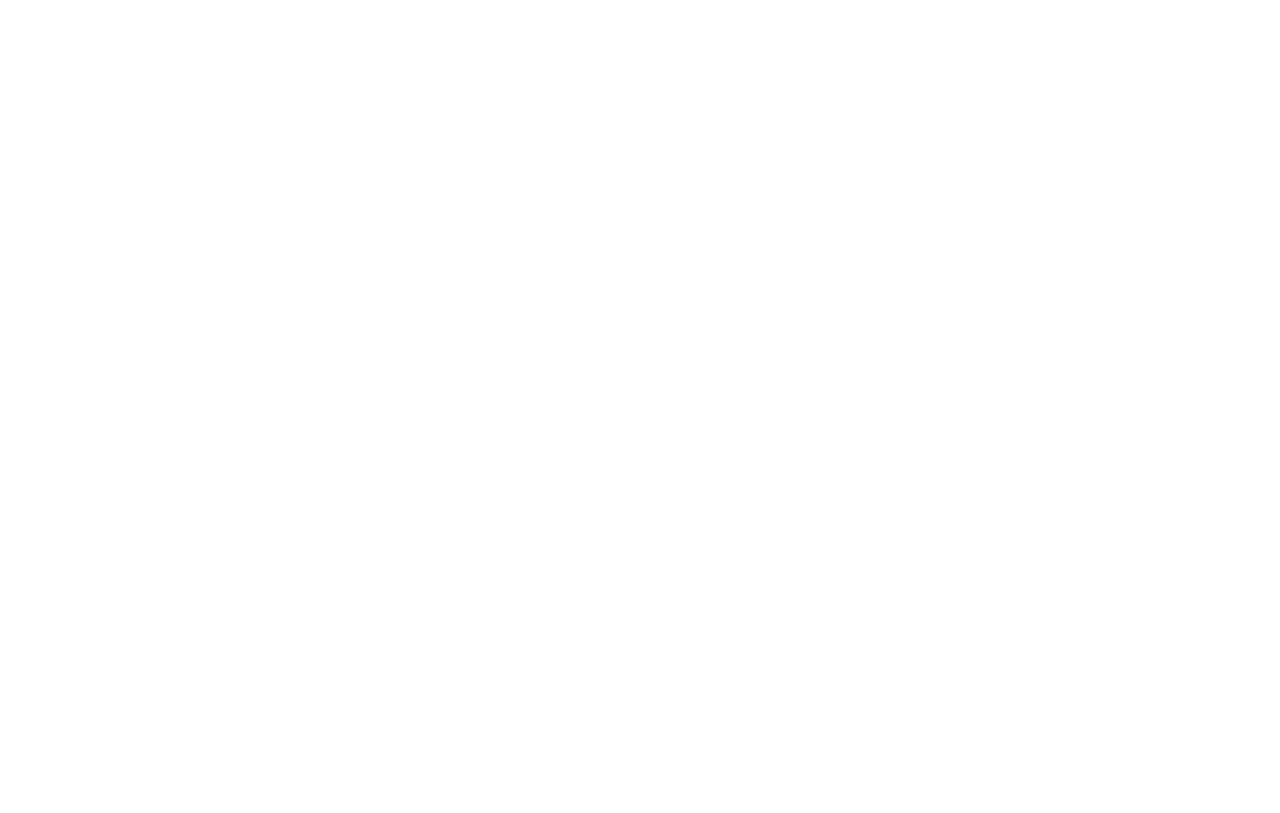
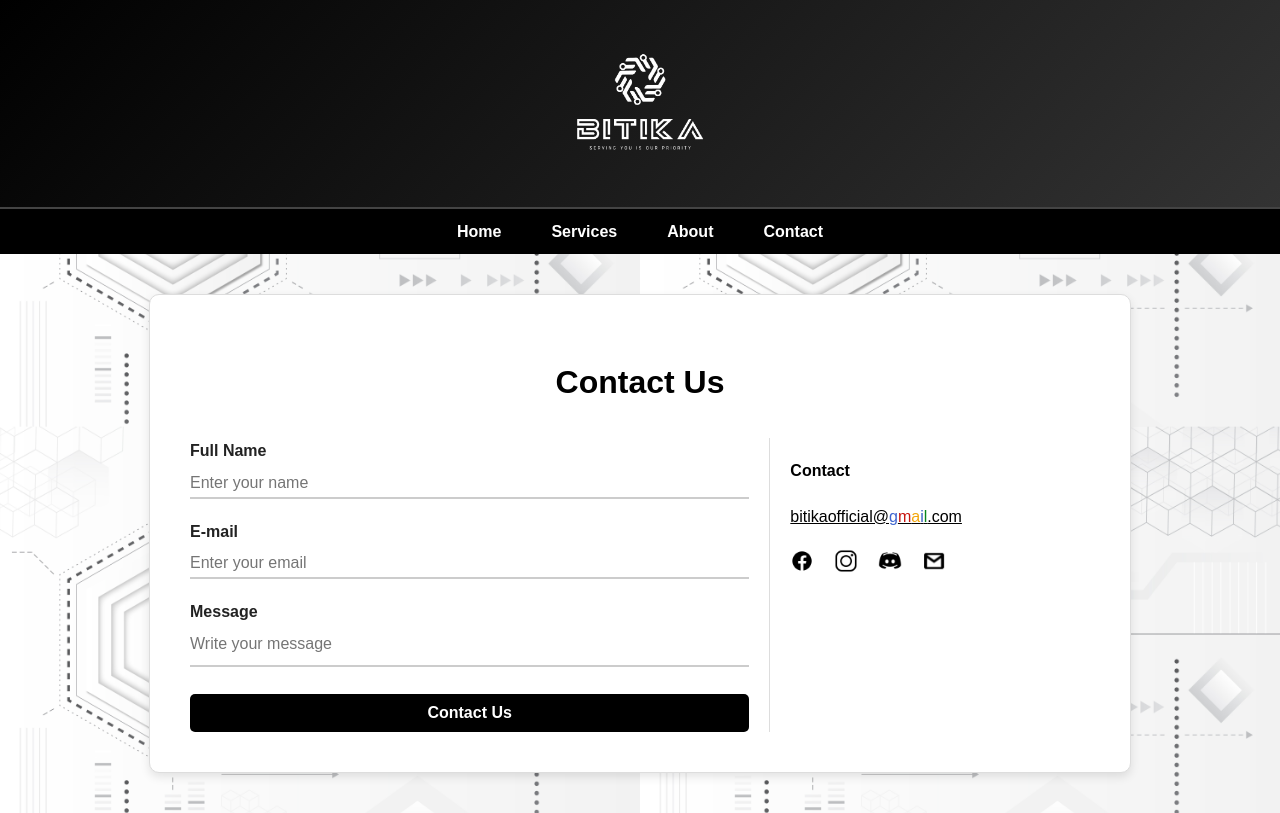
Before and after one commit to smthnsmthn/bitika, a plain HTML site: page contact.html in a window 1280 px wide. Drawn offline with Linux system fonts and the light colour scheme.

Commit message:
test is done

```diff
--- a/contact.html
+++ b/contact.html
@@ -1,2 +1,65 @@
+<!DOCTYPE html>
+<html lang="en">
+<head>
+    <meta charset="UTF-8">
+    <meta name="viewport" content="width=device-width, initial-scale=1.0">
+    <title>Contact</title>
+    <link rel="stylesheet" href="contact.css">
+    <script src="script.js" defer></script>
+</head>
+<body>
+    <header>
+        <div class="logo-container">
+            <a href="index.html"><img src="images/BITIKA_LOGO-removebg.png" alt="Bitika Logo" class="logo" /></a>
+        </div>
+    </header>
+
+    <nav>
+        <ul>
+            <li><a href="index.html">Home</a></li>
+            <li><a href="services.html">Services</a></li>
+            <li><a href="about.html">About</a></li>
+            <li><a href="contact.html">Contact</a></li>
+        </ul>
+    </nav>
+
+    <div class="contact-container">
+        <h1>Contact Us</h1>
+        <div class="contact-content">
+            <!-- Contact Form -->
+            <div class="contact-form">
+                <form id="contactForm">
+                    <label for="name">Full Name</label>
+                    <input type="text" id="name" name="name" placeholder="Enter your name" required>
+
+                    <label for="email">E-mail</label>
+                    <input type="email" id="email" name="email" placeholder="Enter your email" required>
+
+                    <label for="message">Message</label>
+                    <textarea id="message" name="message" placeholder="Write your message" rows="3" required></textarea>
+
+                    <button type="submit">Contact Us</button>
+                </form>
+
+                <p id="responseMessage" style="display: none;"></p>
+            </div>
+            <!-- Contact Info -->
+            <div class="contact-info">
+                <p><strong>Contact</strong></p>
+                <p id="copyemail" class="copy-text" onclick="copyToClipboard('bitikaofficial@gmail.com')">
+                    bitikaofficial@<a class="g">g</a><a class="m">m</a><a class="a">a</a><a class="i">i</a><a class="l">l</a>.com</p>
+                <div class="social-icons">
+                    <a href="https://www.facebook.com/people/Bit-Ika/pfbid0tu7Txkqm7kfN7Qc2jSkWv8pjHHgk7pyqAKUGwP8GmFWn5kQNW32EFMjocu2Y6rqMl/?ref=xav_ig_profile_web"><img src="images/facebook.png" alt="Facebook"></a><br>
+                    <a href="https://instagram.com/the_bitika"><img src="images/instagram.png" alt="Instagram"></a><br>
+                    <a href="https://discord.gg/9mRSXZzfxM"><img src="images/discord.png" alt="discord"></a><br>
+                    <a href="#"id="gmailLink"><img src="images/gmail.png" alt="gmail"></a>
+
+                </div>
+
+            </div>
+        </div>
+    </div>
+</body>
+
 
 </html>
```
